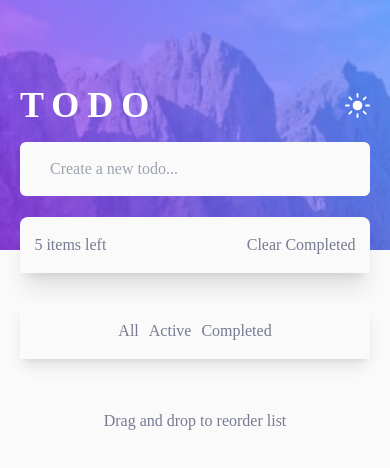
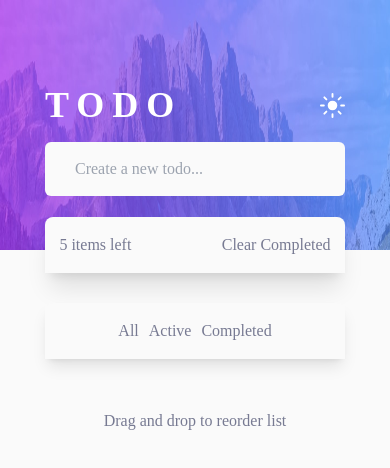
Before and after one commit to Stephy-Crown/TODO-App, a website: page index.html in a window 390 px wide. Drawn offline with Linux system fonts and the light colour scheme.

Commit message:
add just on image

```diff
--- a/index.html
+++ b/index.html
@@ -46,13 +46,19 @@
     <main
       class="banner-container relative flex flex-col justify-center items-center"
     >
-      <div
+      <!-- <div
         class="md:bg-imgLight dark:md:bg-imgDark bg-no-repeat bg-cover bg-center flex flex-col justify-center items-center w-full h-[250px] bg-mobileLight dark:bg-mobileDark"
-      ></div>
+      ></div> -->
       <!-- Header -->
+      <img
+        src="/dist/images/bg-desktop-light.jpg"
+        alt=""
+        srcset=""
+        class="dark:md:bg-imgDark w-full h-[250px]"
+      />
       <div class="header-div absolute top-[80px]">
         <div
-          class="content md:w-[600px] w-[350px] flex justify-between items-center"
+          class="content md:w-[600px] w-[300px] flex justify-between items-center"
         >
           <h1
             class="tracking-[8px] text-white font-bold font-JosefinSans text-4xl leading-[50px]"
@@ -71,7 +77,7 @@
           />
         </div>
       </div>
-      <section class="absolute todo md:w-[600px] w-[350px] top-[110px]">
+      <section class="absolute todo md:w-[600px] w-[300px] top-[110px]">
         <form class="w-full h-[83px]">
           <input
             type="text"
--- a/tailwind.config.js
+++ b/tailwind.config.js
@@ -9,7 +9,7 @@
 
 /** @type {import('tailwindcss').Config} */
 module.exports = {
-  content: ["index.html", "tutorial.js", "app.js"],
+  content: ["index.html", "index3.html", "tutorial.js", "app.js"],
   darkMode: "class",
   theme: {
     extend: {
```
Also changed, not shown: dist/output.css.
